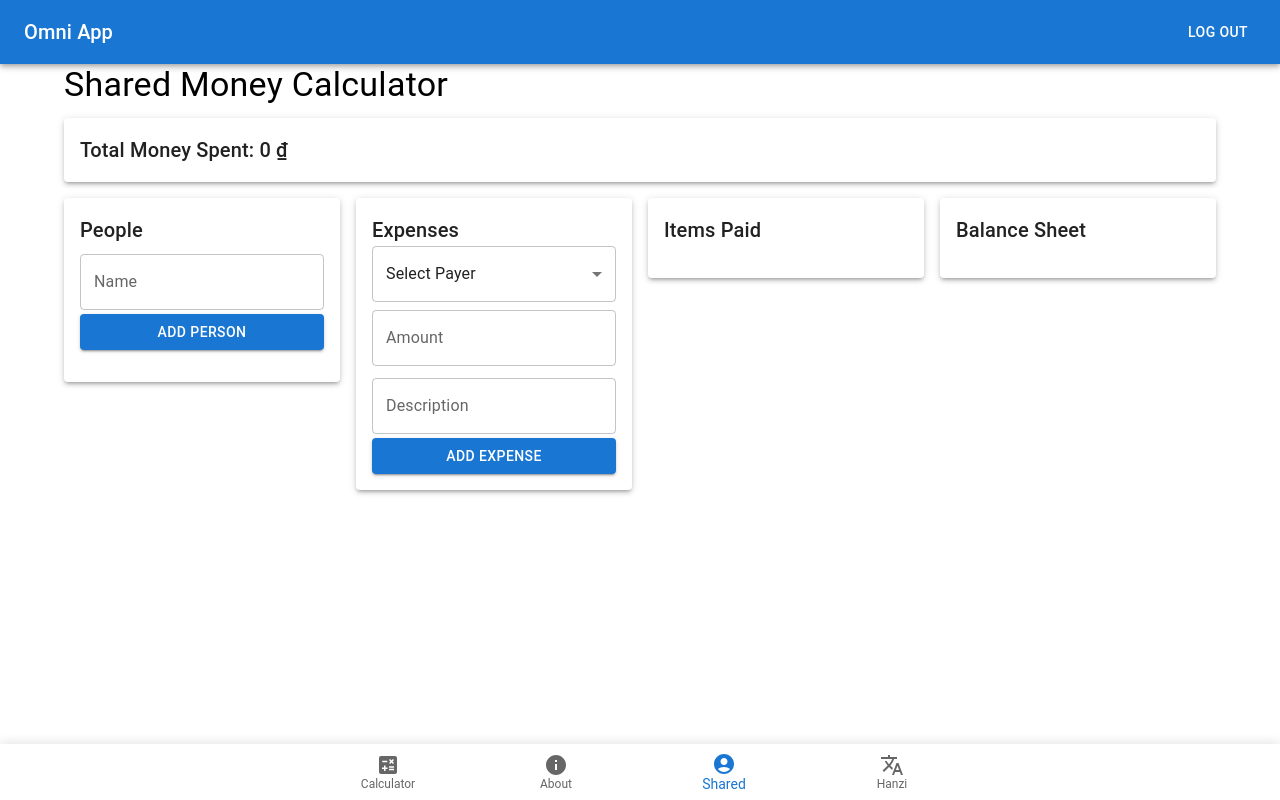
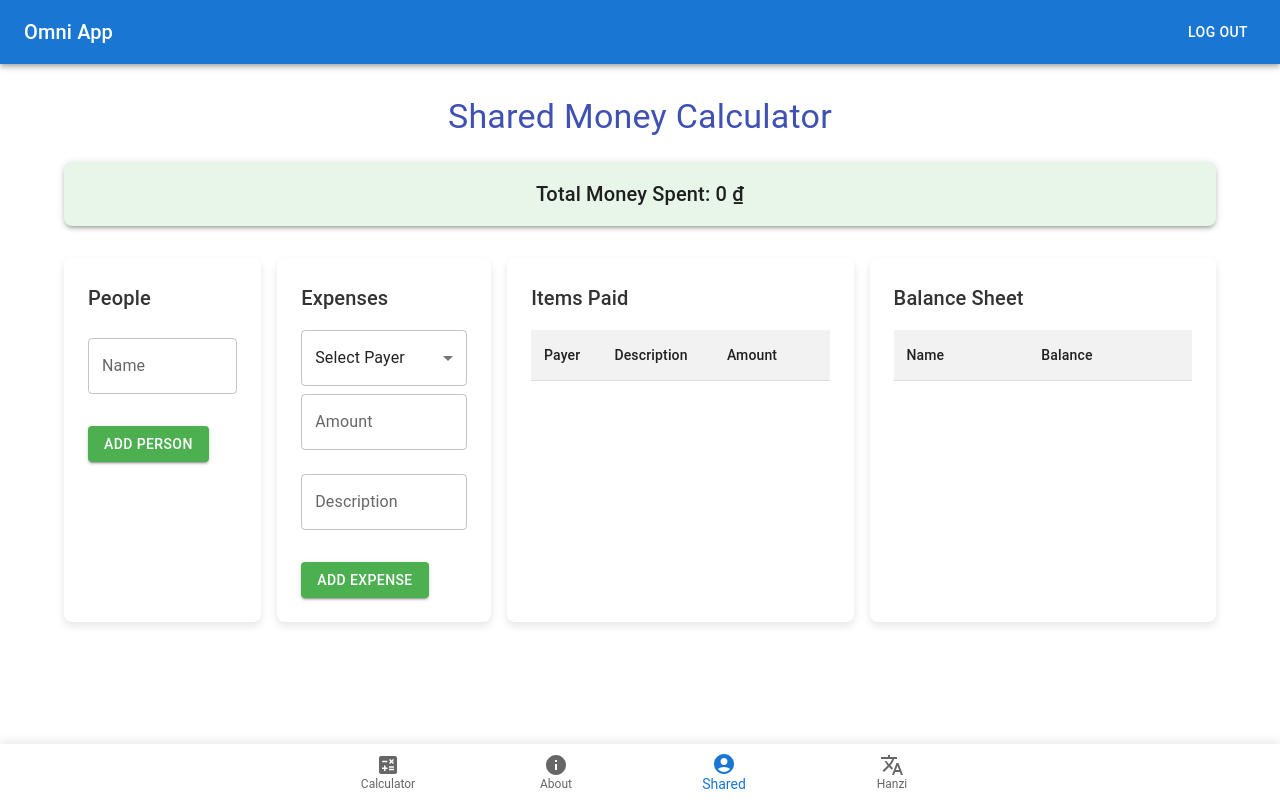
Before and after one commit to hoanghieptranj5/fe-app, a React (Create React App) app: page /shared in a window 1280 px wide. Built offline with nearby package versions, Linux system fonts and the light colour scheme; sample sign-in values are in the browser's storage.

Commit message:
refactored UI

```diff
--- /dev/null
+++ b/src/components/sharedMoney/SharedMoneyCalculator.scss
@@ -0,0 +1,90 @@
+.shared-money-calculator {
+  padding: 2rem;
+  font-family: 'Roboto', sans-serif;
+
+  .title {
+    text-align: center;
+    margin-bottom: 1.5rem;
+    color: #3f51b5;
+  }
+
+  .total-paper {
+    padding: 1rem;
+    margin-bottom: 2rem;
+    text-align: center;
+    background-color: #e8f5e9;
+    border-radius: 8px;
+  }
+
+  .paper {
+    padding: 1.5rem;
+    border-radius: 8px;
+    background-color: #fff;
+    box-shadow: 0 4px 8px rgba(0, 0, 0, 0.1);
+
+    .paper-title {
+      margin-bottom: 1rem;
+      color: #333;
+    }
+
+    .add-button {
+      margin-top: 1rem;
+      background-color: #4caf50;
+      color: white;
+
+      &:hover {
+        background-color: #388e3c;
+      }
+    }
+
+    .list {
+      margin-top: 1rem;
+
+      .delete-icon {
+        color: #d32f2f;
+      }
+    }
+
+    table {
+      width: 100%;
+      border-collapse: collapse;
+
+      th,
+      td {
+        padding: 0.8rem;
+        text-align: left;
+        border-bottom: 1px solid #ddd;
+      }
+
+      th {
+        background-color: #f2f2f2;
+      }
+
+      tr:hover {
+        background-color: #f5f5f5;
+      }
+    }
+  }
+
+  .MuiSelect-select {
+    min-width: 120px;
+  }
+
+  .MuiTextField-root {
+    margin-bottom: 1rem;
+  }
+
+  // Adjust paper widths
+  .paper:nth-child(1) { // Expenses paper
+    flex: 0.5; // Thinner
+  }
+
+  .paper:nth-child(2) { // Expenses paper
+    flex: 0.5; // Thinner
+  }
+
+  .paper:nth-child(3), // Items Paid paper
+  .paper:nth-child(4) { // Balance Sheet paper
+    flex: 1.0; // Wider
+  }
+}
--- a/src/components/sharedMoney/SharedMoneyCalculator.tsx
+++ b/src/components/sharedMoney/SharedMoneyCalculator.tsx
@@ -1,8 +1,28 @@
 import React, { useState } from "react";
 import {
-  Container, TextField, Button, List, ListItem, ListItemText, IconButton, MenuItem, Select, Typography, Grid, Paper, Snackbar, Alert
+  Container,
+  TextField,
+  Button,
+  List,
+  ListItem,
+  ListItemText,
+  IconButton,
+  MenuItem,
+  Select,
+  Typography,
+  Stack,
+  Paper,
+  Snackbar,
+  Alert,
+  Table,
+  TableBody,
+  TableCell,
+  TableContainer,
+  TableHead,
+  TableRow,
 } from "@mui/material";
 import { Delete } from "@mui/icons-material";
+import "./SharedMoneyCalculator.scss";
 
 interface Person {
   id: number;
@@ -49,6 +69,10 @@ const SharedMoneyCalculator: React.FC = () => {
     setNewExpense({ payer: "", amount: "", description: "" });
   };
 
+  const removeExpense = (id: number) => {
+    setExpenses(expenses.filter((e) => e.id !== id));
+  };
+
   const calculateDebts = () => {
     const total = expenses.reduce((sum, e) => sum + e.amount, 0);
     const average = total / people.length;
@@ -60,70 +84,139 @@ const SharedMoneyCalculator: React.FC = () => {
   const { total, debts } = calculateDebts();
 
   return (
-    <Container>
-      <Typography variant="h4" gutterBottom>Shared Money Calculator</Typography>
+    <Container className="shared-money-calculator">
+      <Typography variant="h4" className="title">
+        Shared Money Calculator
+      </Typography>
       <Snackbar open={!!error} autoHideDuration={3000}>
-        <Alert severity="error" sx={{ width: '100%' }}>{error}</Alert>
+        <Alert severity="error" sx={{ width: "100%" }}>
+          {error}
+        </Alert>
       </Snackbar>
-      <Paper elevation={3} sx={{ padding: 2, marginBottom: 2 }}>
+      <Paper elevation={3} className="total-paper">
         <Typography variant="h6">Total Money Spent: {formatCurrency(total)}</Typography>
       </Paper>
 
-      <Grid container spacing={2}>
-        <Grid item xs={12} sm={6} md={3}>
-          <Paper elevation={3} sx={{ padding: 2 }}>
-            <Typography variant="h6">People</Typography>
-            <TextField label="Name" value={newPerson} onChange={(e) => setNewPerson(e.target.value)} fullWidth margin="dense" />
-            <Button onClick={addPerson} variant="contained" fullWidth>Add Person</Button>
-            <List>
+      <Stack direction={{ xs: 'column', md: 'row' }} spacing={2}>
+        <Paper elevation={3} className="paper">
+          <Typography variant="h6" className="paper-title">People</Typography>
+          <TextField
+            label="Name"
+            value={newPerson}
+            onChange={(e) => setNewPerson(e.target.value)}
+            fullWidth
+            margin="dense"
+          />
+          <Button onClick={addPerson} variant="contained" className="add-button">
+            Add Person
+          </Button>
+          <List className="list">
             {people.map((p) => (
-                <ListItem key={p.id} secondaryAction={<IconButton onClick={() => removePerson(p.id)}><Delete /></IconButton>}>
+              <ListItem
+                key={p.id}
+                secondaryAction={
+                  <IconButton onClick={() => removePerson(p.id)}>
+                    <Delete className="delete-icon" />
+                  </IconButton>
+                }
+              >
                 <ListItemText primary={p.name} />
               </ListItem>
             ))}
           </List>
         </Paper>
-        </Grid>
 
-        <Grid item xs={12} sm={6} md={3}>
-          <Paper elevation={3} sx={{ padding: 2 }}>
-            <Typography variant="h6">Expenses</Typography>
-            <Select value={newExpense.payer} onChange={(e) => setNewExpense({ ...newExpense, payer: e.target.value })} fullWidth displayEmpty>
-              <MenuItem value="" disabled>Select Payer</MenuItem>
-              {people.map((p) => <MenuItem key={p.id} value={p.id}>{p.name}</MenuItem>)}
+        <Paper elevation={3} className="paper">
+          <Typography variant="h6" className="paper-title">Expenses</Typography>
+          <Select
+            value={newExpense.payer}
+            onChange={(e) => setNewExpense({ ...newExpense, payer: e.target.value })}
+            fullWidth
+            displayEmpty
+          >
+            <MenuItem value="" disabled>
+              Select Payer
+            </MenuItem>
+            {people.map((p) => (
+              <MenuItem key={p.id} value={p.id}>
+                {p.name}
+              </MenuItem>
+            ))}
           </Select>
-            <TextField type="number" label="Amount" value={newExpense.amount} onChange={(e) => setNewExpense({ ...newExpense, amount: e.target.value })} fullWidth margin="dense" />
-            <TextField label="Description" value={newExpense.description} onChange={(e) => setNewExpense({ ...newExpense, description: e.target.value })} fullWidth margin="dense" />
-            <Button onClick={addExpense} variant="contained" fullWidth>Add Expense</Button>
+          <TextField
+            type="number"
+            label="Amount"
+            value={newExpense.amount}
+            onChange={(e) => setNewExpense({ ...newExpense, amount: e.target.value })}
+            fullWidth
+            margin="dense"
+          />
+          <TextField
+            label="Description"
+            value={newExpense.description}
+            onChange={(e) => setNewExpense({ ...newExpense, description: e.target.value })}
+            fullWidth
+            margin="dense"
+          />
+          <Button onClick={addExpense} variant="contained" className="add-button">
+            Add Expense
+          </Button>
         </Paper>
-        </Grid>
 
-        <Grid item xs={12} sm={6} md={3}>
-          <Paper elevation={3} sx={{ padding: 2 }}>
-            <Typography variant="h6">Items Paid</Typography>
-            <List>
+        <Paper elevation={3} className="paper">
+          <Typography variant="h6" className="paper-title">Items Paid</Typography>
+          <TableContainer>
+            <Table>
+              <TableHead>
+                <TableRow>
+                  <TableCell>Payer</TableCell>
+                  <TableCell>Description</TableCell>
+                  <TableCell>Amount</TableCell>
+                  <TableCell></TableCell>
+                </TableRow>
+              </TableHead>
+              <TableBody>
                 {expenses.map((e) => (
-                <ListItem key={e.id}>
-                  <ListItemText primary={`${people.find((p) => p.id === e.payer)?.name}: ${e.description} - ${formatCurrency(e.amount)}`} />
-                </ListItem>
+                  <TableRow key={e.id}>
+                    <TableCell>{people.find((p) => p.id === e.payer)?.name}</TableCell>
+                    <TableCell>{e.description}</TableCell>
+                    <TableCell>{formatCurrency(e.amount)}</TableCell>
+                    <TableCell>
+                      <IconButton onClick={() => removeExpense(e.id)}>
+                        <Delete className="delete-icon" />
+                      </IconButton>
+                    </TableCell>
+                  </TableRow>
                 ))}
-            </List>
+              </TableBody>
+            </Table>
+          </TableContainer>
         </Paper>
-        </Grid>
 
-        <Grid item xs={12} sm={6} md={3}>
-          <Paper elevation={3} sx={{ padding: 2 }}>
-            <Typography variant="h6">Balance Sheet</Typography>
-            <List>
+        <Paper elevation={3} className="paper">
+          <Typography variant="h6" className="paper-title">Balance Sheet</Typography>
+          <TableContainer>
+            <Table>
+              <TableHead>
+                <TableRow>
+                  <TableCell>Name</TableCell>
+                  <TableCell>Balance</TableCell>
+                </TableRow>
+              </TableHead>
+              <TableBody>
                 {debts.map(({ name, balance }) => (
-                <ListItem key={name}>
-                  <ListItemText primary={`${name}: ${balance >= 0 ? "Earned" : "Owes"} ${formatCurrency(Math.abs(balance))}`} />
-                </ListItem>
+                  <TableRow key={name}>
+                    <TableCell>{name}</TableCell>
+                    <TableCell>
+                      {balance >= 0 ? "Earned" : "Owes"} {formatCurrency(Math.abs(balance))}
+                    </TableCell>
+                  </TableRow>
                 ))}
-            </List>
+              </TableBody>
+            </Table>
+          </TableContainer>
         </Paper>
-        </Grid>
-      </Grid>
+      </Stack>
     </Container>
   );
 };
```
Lines whose indentation alone changed are shown as unchanged.
